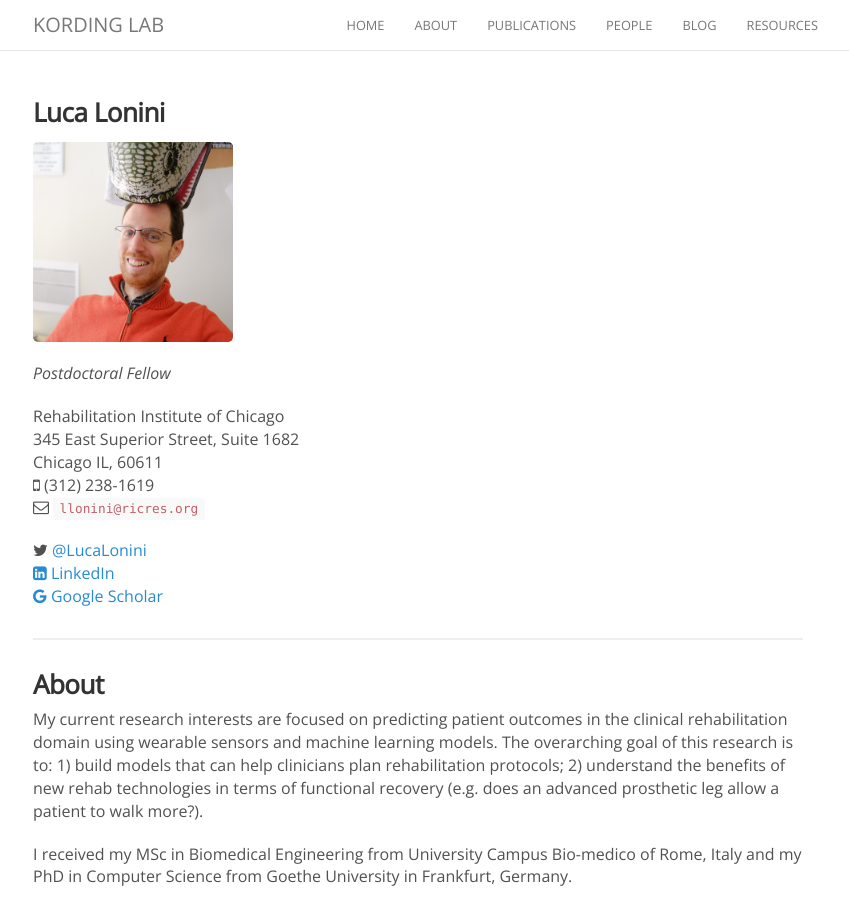
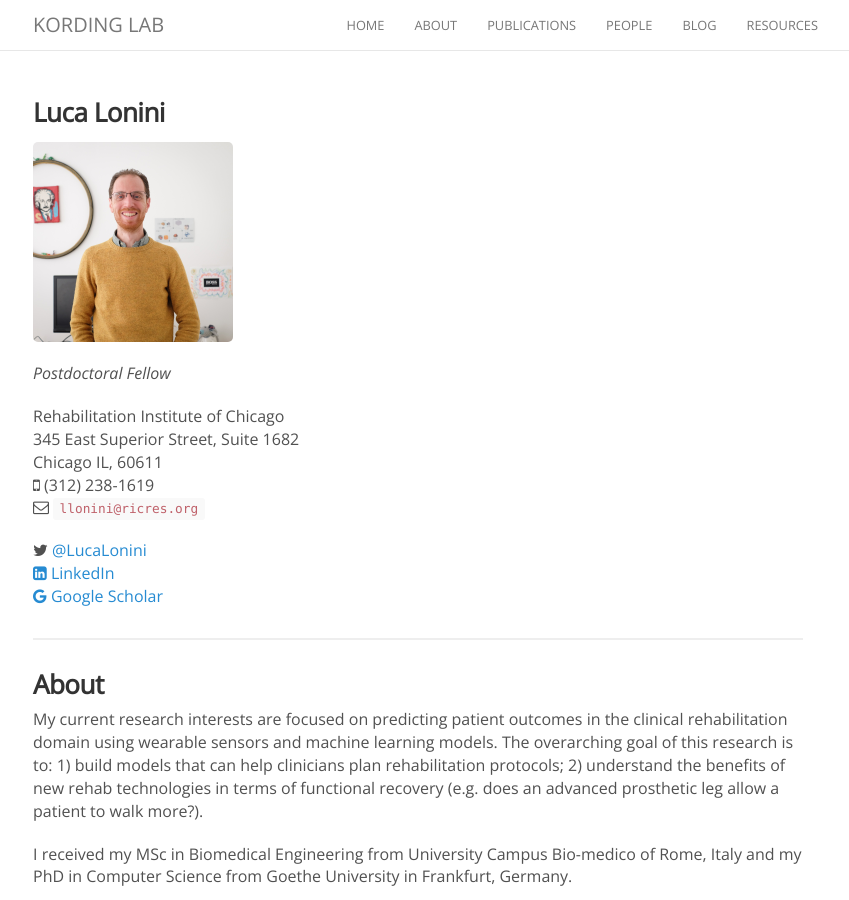
Before and after one commit to KordingLab/KordingLab.github.io, a Jekyll site: the page built from _people/luca_lonini.md, in a window 1280 px wide and 900 px high. Shown: the whole window, without its empty margins (222-1071 px from the left). Built offline with Jekyll 4.4.1, drawn with Linux system fonts in a browser that asks for light colours; nearby versions of some CDN libraries; comment, search, counter and statistics services are not loaded.

Commit message:
Update Luca photo

```diff
--- a/_people/luca_lonini.md
+++ b/_people/luca_lonini.md
@@ -1,8 +1,8 @@
 ---
 name: Luca Lonini
 position: postdoc
-avatar: luca.jpg
-twitter:
+avatar: luca_lonini_2.jpg
+twitter: LucaLonini
 joined: 2014
 ---
 
```
Also changed, not shown: images/people/luca_lonini_2.jpg (added).
